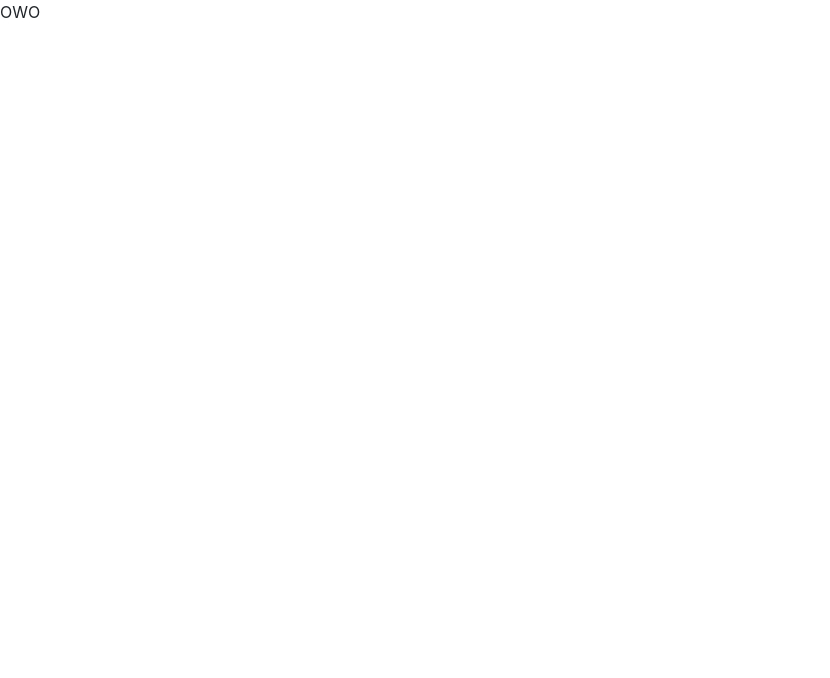
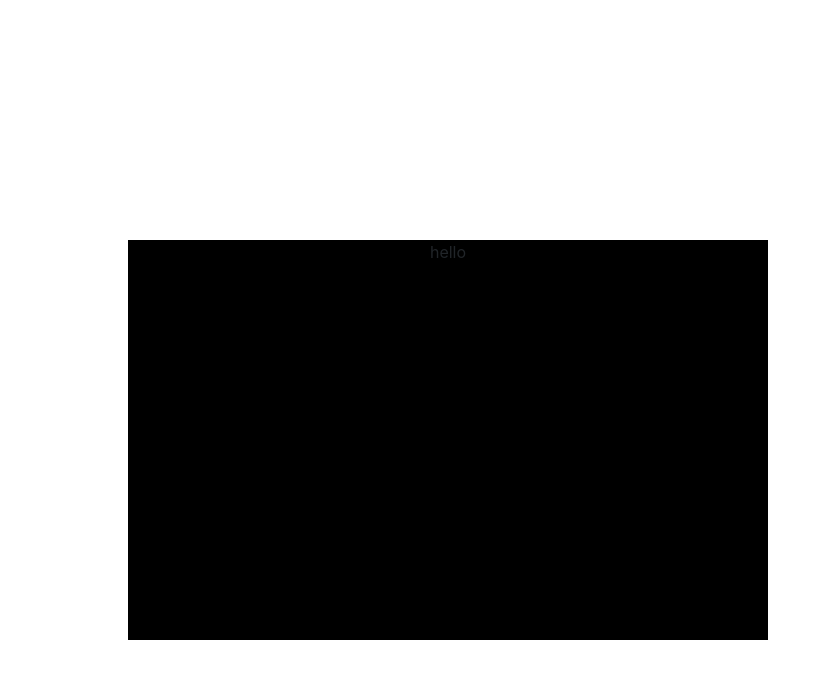
Before and after one commit to ryyvntong/schedulecomparer, a React (Create React App) app: page /compare in a window 1280 px wide. Shown: the top 678 px of the page, without its empty margins (0-830 px from the left). Built offline with nearby package versions, Linux system fonts and the light colour scheme.

Commit message:
partial done compare page

```diff
--- /dev/null
+++ b/src/components/ScheduleBlock/ScheduleBlock.js
@@ -0,0 +1,12 @@
+import React from 'react';
+import classes from'./ScheduleBlock.module.css'
+
+const ScheduleBlock = ()=> {
+    return(
+        <div className={classes.ScheduleBlock}>
+            <div className={classes.Schedule}>hello</div>
+        </div>
+    )
+};
+
+export default ScheduleBlock;
--- /dev/null
+++ b/src/components/ScheduleBlock/ScheduleBlock.module.css
@@ -0,0 +1,13 @@
+.ScheduleBlock {
+    top: 30%;
+    left: 10%;
+    position: absolute;
+    text-align: center;
+}
+
+.Schedule {
+    width: 50vw;
+    height: 50vh;
+    background-color: black;
+    display: inline-block;
+}
--- a/src/containers/ComparePage/ComparePage.js
+++ b/src/containers/ComparePage/ComparePage.js
@@ -1,13 +1,13 @@
 import React from 'react';
-import HeroBanner from 'components/HeroBanner/HeroBanner';
-import Features from 'components/Features/Features';
+import ScheduleContainer from 'containers/ScheduleContainer/ScheduleContainer';
+
 
 class ComparePage extends React.Component {
     render() {
         return (
             <div>
-            <p>OWO </p>
-
+            <ScheduleContainer />
+            {/*<OptionsBlock />*/}
             </div>
         );
     }
--- /dev/null
+++ b/src/containers/ScheduleContainer/ScheduleContainer.js
@@ -0,0 +1,12 @@
+import React from 'react';
+import ScheduleBlock from 'components/ScheduleBlock/ScheduleBlock';
+
+class ScheduleContainer extends React.Component {
+    render() {
+        return (
+            <ScheduleBlock />
+        );
+    }
+}
+
+export default ScheduleContainer;
```
